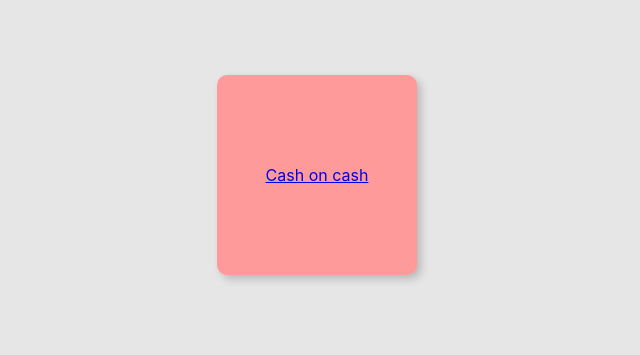
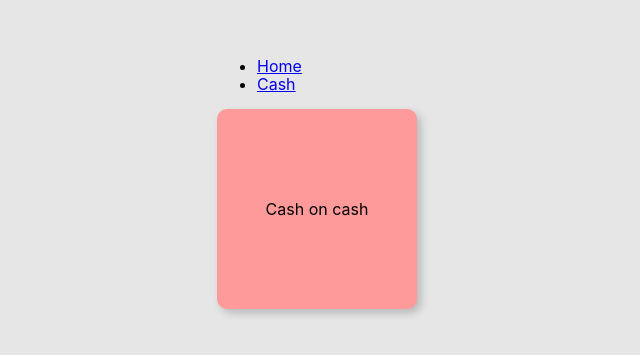
Before and after one commit to alopez96/real-estate-app, a React (Create React App) app: page / in a window 1280 px wide. Shown: the part 225-580 px from the top of the page, without its empty margins (323-963 px from the left). Built offline with nearby package versions, Linux system fonts and the light colour scheme.

Commit message:
added nav

```diff
--- /dev/null
+++ b/src/components/nav/Nav.js
@@ -0,0 +1,44 @@
+import React from 'react';
+
+// import react router components
+import {
+  BrowserRouter as Router,
+  Switch,
+  Route,
+  Link
+} from "react-router-dom";
+
+//import custom screen
+import Home from '../../pages/Home';
+import CashOnCash from '../../pages/CashOnCash';
+
+
+function Main() {
+  return (
+    <Router>
+        <nav>
+          <ul>
+            <li>
+              <Link to="/">Home</Link>
+            </li>
+            <li>
+              <Link to="/cash">Cash</Link>
+            </li>
+          </ul>
+        </nav>
+
+
+        <Switch>
+        <Route path="/" exact>
+            <Home />
+        </Route>
+        <Route path="/cash">
+            <CashOnCash />
+        </Route>
+    </Switch>
+
+    </Router>
+  );
+}
+
+export default Main;
--- /dev/null
+++ b/src/pages/Home.js
@@ -0,0 +1,15 @@
+import React from 'react';
+
+//import custom large button
+import BigSquareButton from '../components/buttons/BigSquareButton';
+
+function Home(){
+
+    return(
+        <div>
+            <BigSquareButton cta='Cash on cash'/>
+        </div>
+    )
+}
+
+export default Home;
--- a/src/pages/Main.js
+++ b/src/pages/Main.js
@@ -1,41 +1,14 @@
 import React from 'react';
 
-// import react router components
-import {
-  BrowserRouter as Router,
-  Switch,
-  Route,
-  Link
-} from "react-router-dom";
 
-//import custom screen
-import CashOnCash from './CashOnCash';
-
-//import custom components
-import BigSquareButton from '../components/buttons/BigSquareButton';
+//import custom nav
+import Nav from '../components/nav/Nav';
 
 
 function Main() {
   return (
     <div>
-        <Router>
-
-          <div>
-          <Link to='/test'>
-            <BigSquareButton
-            cta={'Cash on cash'}
-            />
-          </Link>
-          </div>
-
-
-          <Switch>
-          <Route path="/test">
-            <CashOnCash />
-          </Route>
-        </Switch>
-
-        </Router>
+      <Nav/>
     </div>
   );
 }
```
